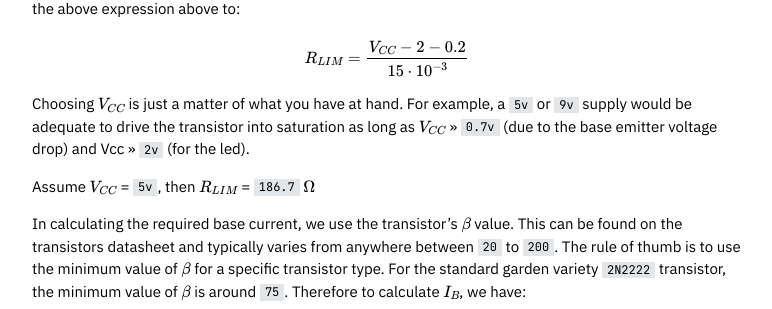
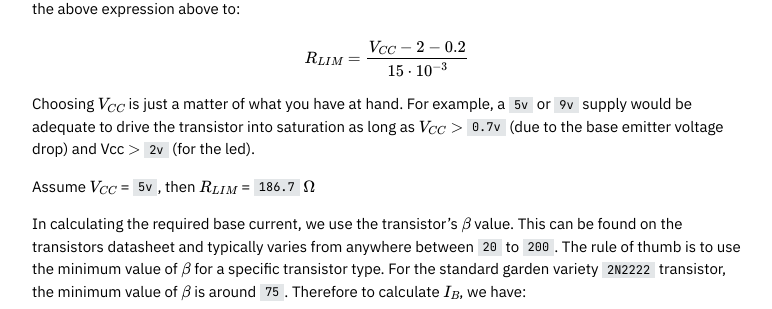
Before and after one commit to microstub/microstub.github.io, a Jekyll site: the page built from _posts/2020-11-03-transistor-design-for-newbies.md, in a window 1280 px wide and 900 px high, scrolled down 6197 px. Shown: the part 148-457 px from the top of the window, without its empty margins (253-1025 px from the left). Built offline with Jekyll 4.4.1, drawn with Linux system fonts in a browser that asks for light colours; nearby versions of some CDN libraries.

```diff
--- a/_posts/2020-11-03-transistor-design-for-newbies.md
+++ b/_posts/2020-11-03-transistor-design-for-newbies.md
@@ -212,7 +212,7 @@ $$ R_{LIM} = \frac{V_{CC} - 2 - 0.2}{15 \cdot 10^{-3}} $$
 
 Choosing $$V_{CC}$$ is just a matter of what you have at hand. For example,
 a `5v` or `9v` supply would be adequate to drive the transistor into saturation as
-long as $$V_{CC}$$ >> `0.7v` (due to the base emitter voltage drop) and Vcc >>
+long as $$V_{CC} > $$ `0.7v` (due to the base emitter voltage drop) and Vcc $$>$$
 `2v` (for the led).
 
 Assume $$V_{CC}$$ = `5v`, then $$R_{LIM}$$ = `186.7` $$\Omega$$
```
